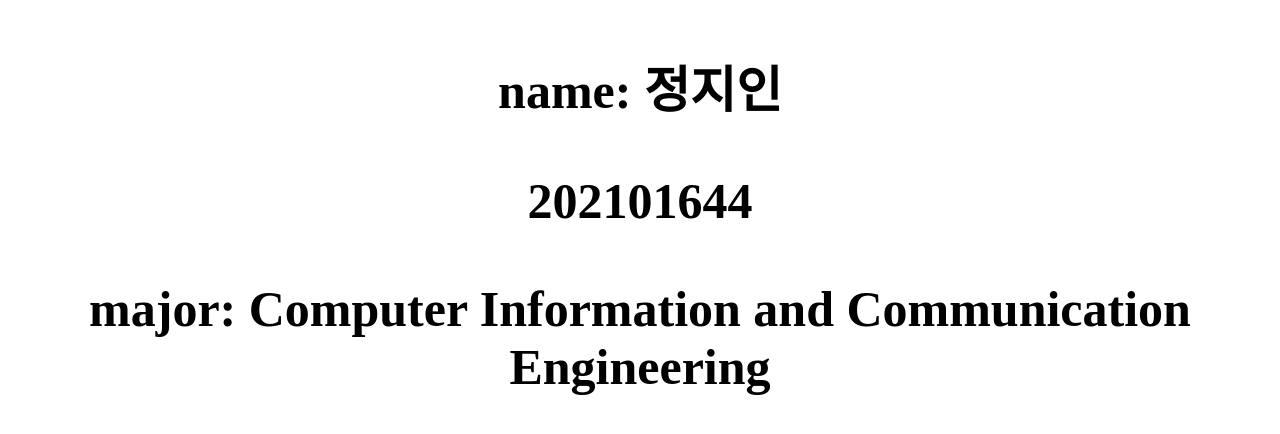
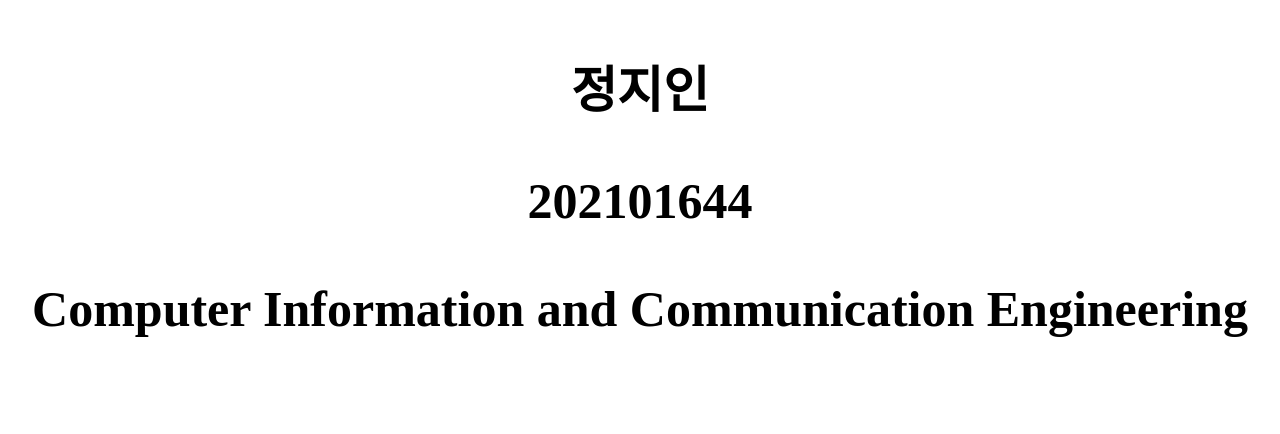
Before and after one commit to jiin-jung/jiin-jung, a plain HTML site: page index.html in a window 1280 px wide. Drawn offline with Linux system fonts and the light colour scheme.

Commit message:
Update index.html

```diff
--- a/index.html
+++ b/index.html
@@ -7,9 +7,9 @@
 </head>
 <body>
     <h1>
-        <p>name: 정지인</p>
+        <p>정지인</p>
         <p>202101644</p>
-        <p>major: Computer Information and Communication Engineering</p>
+        <p>Computer Information and Communication Engineering</p>
     </h1>
 </body>
 </html>
```
